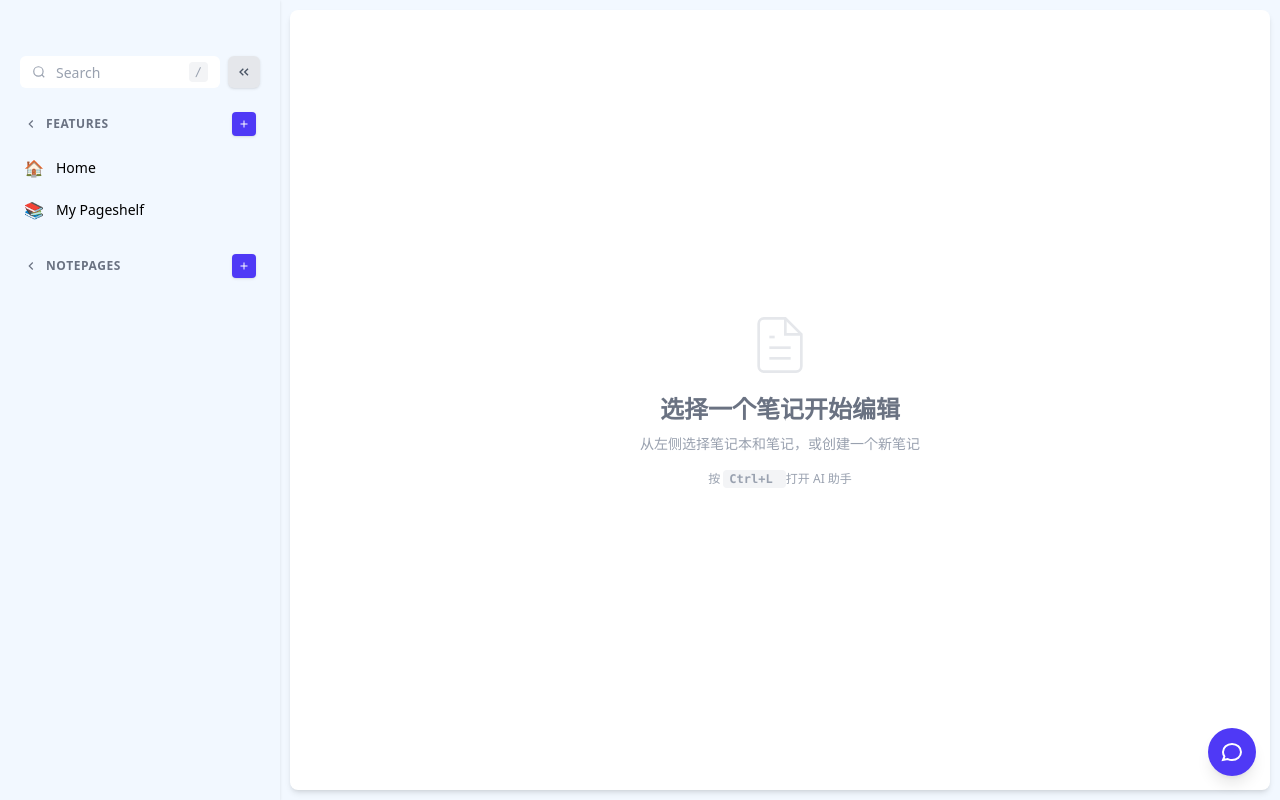
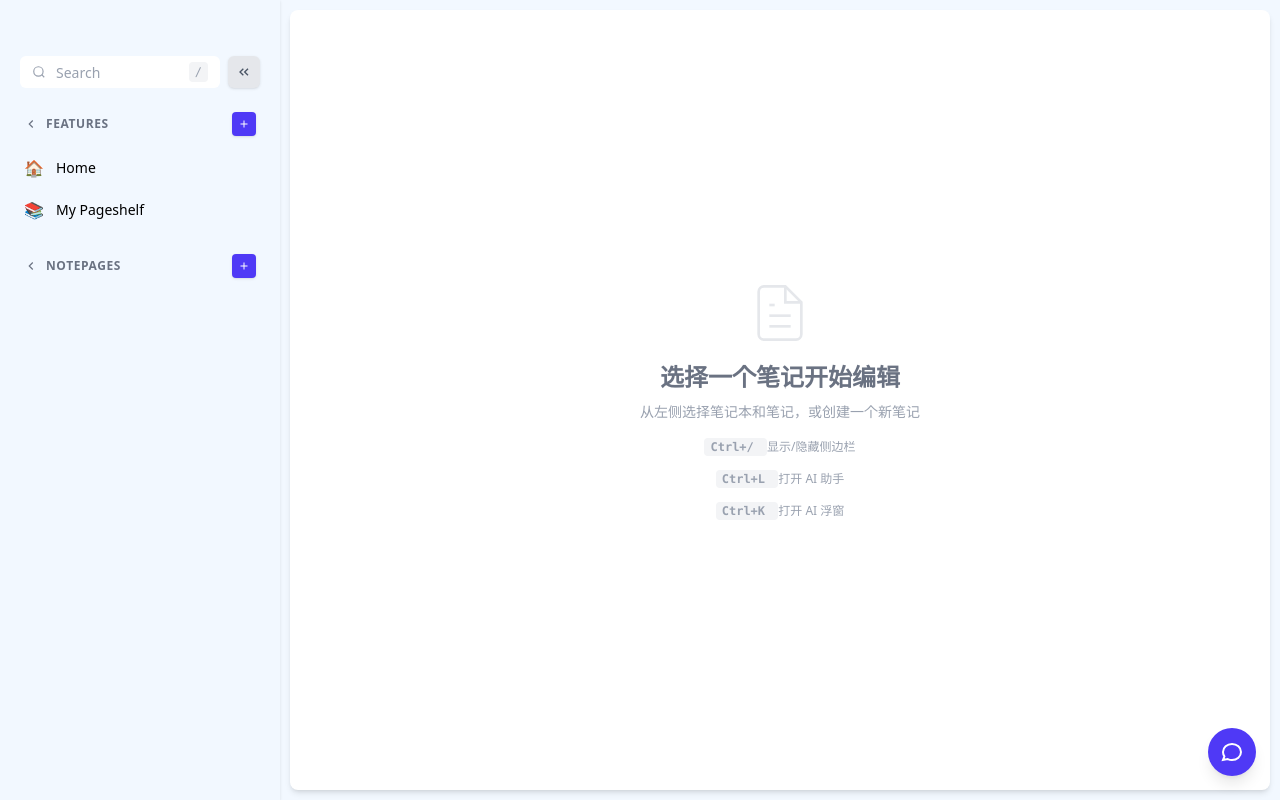
Before and after one commit to xh7777777/kxin-note, a Vue app: page /#/ in a window 1280 px wide. Built offline with nearby package versions, Linux system fonts and the light colour scheme.

Commit message:
feat: 提示文案

```diff
--- a/src/renderer/views/main-page/MainPage.vue
+++ b/src/renderer/views/main-page/MainPage.vue
@@ -49,11 +49,22 @@
               从左侧选择笔记本和笔记，或创建一个新笔记
             </p>
             <p class="text-xs text-gray-400 mt-4">
-              按
+              <kbd class="px-1.5 py-0.5 bg-gray-100 rounded text-xs">
+                Ctrl+/
+              </kbd>
+              显示/隐藏侧边栏
+            </p>
+            <p class="text-xs text-gray-400 mt-4">
               <kbd class="px-1.5 py-0.5 bg-gray-100 rounded text-xs">
                 Ctrl+L
               </kbd>
               打开 AI 助手
+            </p>
+            <p class="text-xs text-gray-400 mt-4">
+              <kbd class="px-1.5 py-0.5 bg-gray-100 rounded text-xs">
+                Ctrl+K
+              </kbd>
+              打开 AI 浮窗
             </p>
           </div>
         </div>
```
